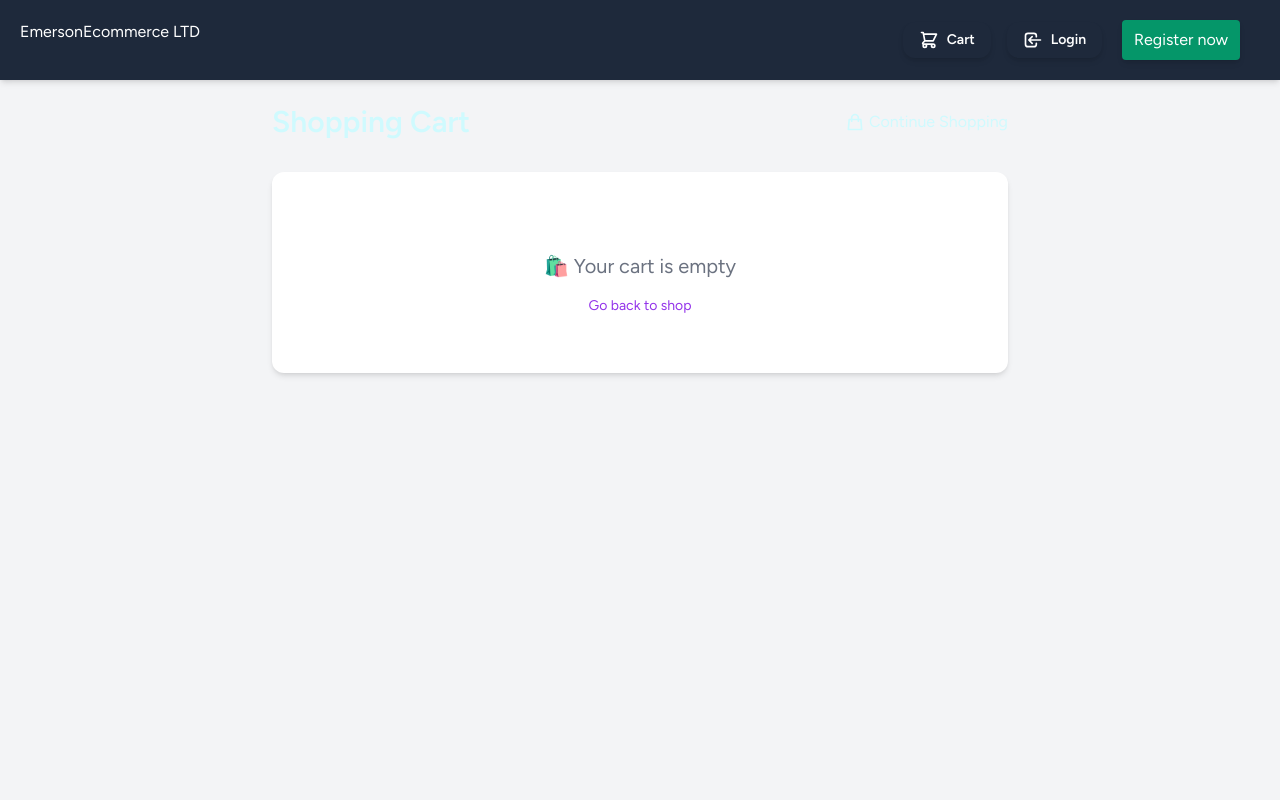
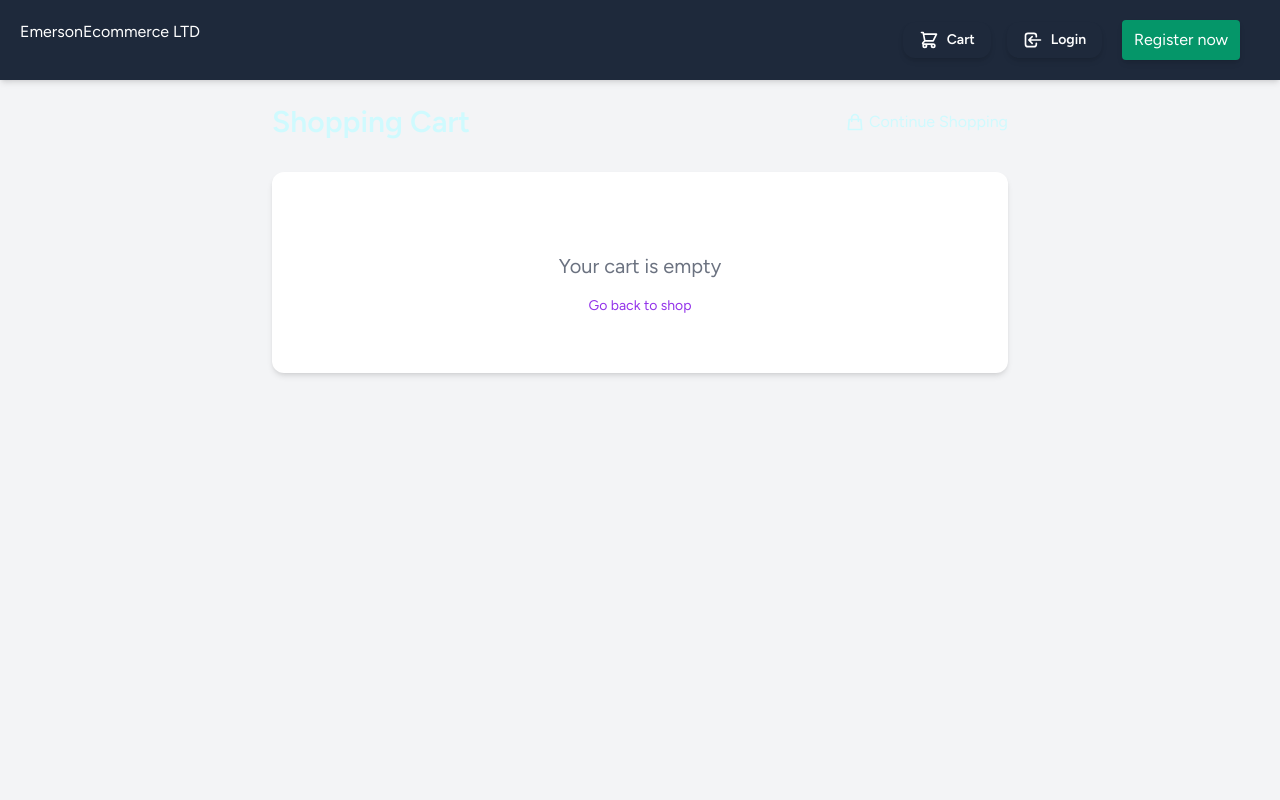
Before and after one commit to EmersonHdz/ecommerce-laravel-vuejs, a Laravel app: page /cart in a window 1280 px wide. Run offline with Laravel 10, Linux system fonts and the light colour scheme; data comes from the database, SQL or seed files in the repository; style sheets or scripts are compiled from the project's sources; some libraries are stand-ins or nearby versions.

Commit message:
quick fix

```diff
--- a/backend-ecommerce-laravel/resources/views/cart/index.blade.php
+++ b/backend-ecommerce-laravel/resources/views/cart/index.blade.php
@@ -8,7 +8,7 @@
                 <svg xmlns="http://www.w3.org/2000/svg" class="h-5 w-5 mr-1 text-cyan-100 hover:text-cyan-300" fill="none" viewBox="0 0 24 24" stroke="currentColor">
                     <path stroke-linecap="round" stroke-linejoin="round" stroke-width="2" d="M16 11V7a4 4 0 00-8 0v4M5 9h14l1 12H4L5 9z" />
                 </svg>
-               <span class="text-cyan-100 hover:text-cyan-300"> Continue Shopping</span>
+               <span class="text-cyan-100 hover:text-cyan-300">Continue Shopping</span>
             </a>
         </div>
 
@@ -37,6 +37,7 @@
 
             <!-- If items exist -->
             <template x-if="cartItems.length">
+
                 <div class="space-y-6">
                     <template x-for="product in cartItems" :key="product.id">
                         <div x-data="productItem(product)" class="flex flex-col sm:flex-row items-center gap-4 border-b pb-4">
@@ -106,7 +107,7 @@
             <!-- Empty Cart -->
             <template x-if="!cartItems.length">
                 <div class="text-center text-gray-500 py-10">
-                    <p class="text-xl">🛍️ Your cart is empty</p>
+                    <p class="text-xl"> Your cart is empty</p>
                     <a href="{{ route('home') }}" class="mt-4 inline-block text-purple-600 hover:underline text-sm">
                         Go back to shop
                     </a>
```
